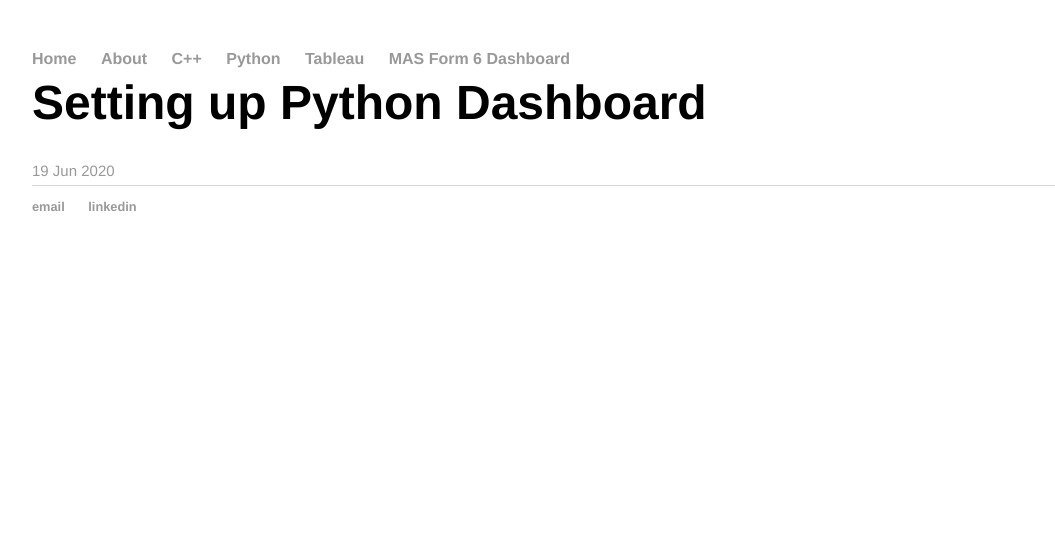
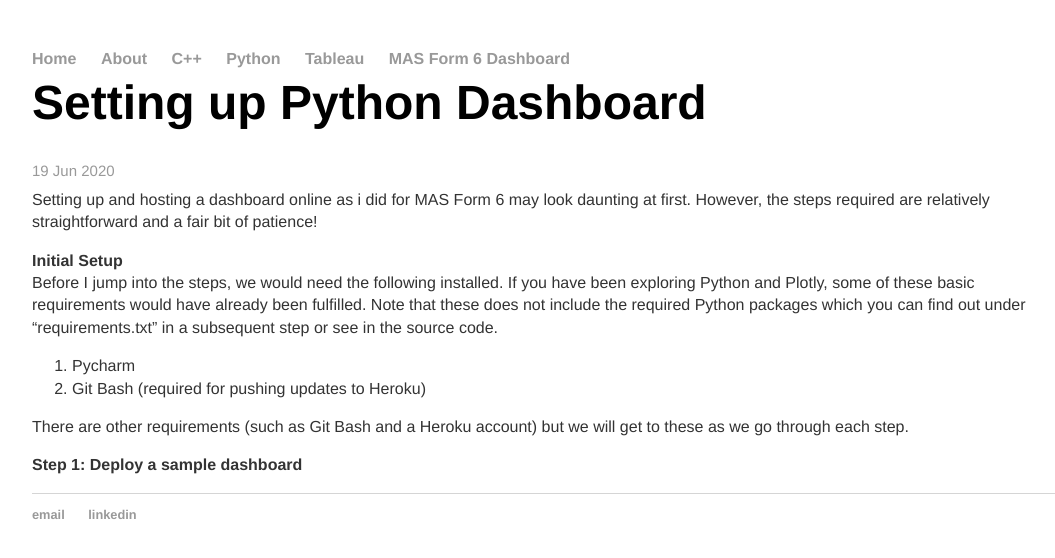
Before and after one commit to cchanzl/Lock-Screen, a Jekyll site: the page built from _posts/2020-06-19-Setting-up-Python-dashboard.md, in a window 1280 px wide. Shown: the top 558 px of the page, without its empty margins (96-1151 px from the left). Built offline with Jekyll 4.4.1, drawn with Linux system fonts in a browser that asks for light colours.

Commit message:
Update 2020-06-19-Setting-up-Python-dashboard.md

```diff
--- a/_posts/2020-06-19-Setting-up-Python-dashboard.md
+++ b/_posts/2020-06-19-Setting-up-Python-dashboard.md
@@ -4,3 +4,22 @@
 category: python
 date: 2020-06-19
 ---
+
+Setting up and hosting a dashboard online as i did for MAS Form 6 may look daunting at first. However, the steps required are relatively straightforward and a fair bit of patience!
+
+<b> Initial Setup </b>
+<br>
+Before I jump into the steps, we would need the following installed. If you have been exploring Python and Plotly, some of these basic requirements would have already been fulfilled. Note that these does not include the required Python packages which you can find out under "requirements.txt" in a subsequent step or see in the source code.
+<ol>
+  <li>
+    Pycharm
+  </li>
+
+  <li>
+    Git Bash (required for pushing updates to Heroku)
+  </li>
+</ol>
+There are other requirements (such as Git Bash and a Heroku account) but we will get to these as we go through each step.
+
+<b> Step 1: Deploy a sample dashboard </b>
+<br>
```
